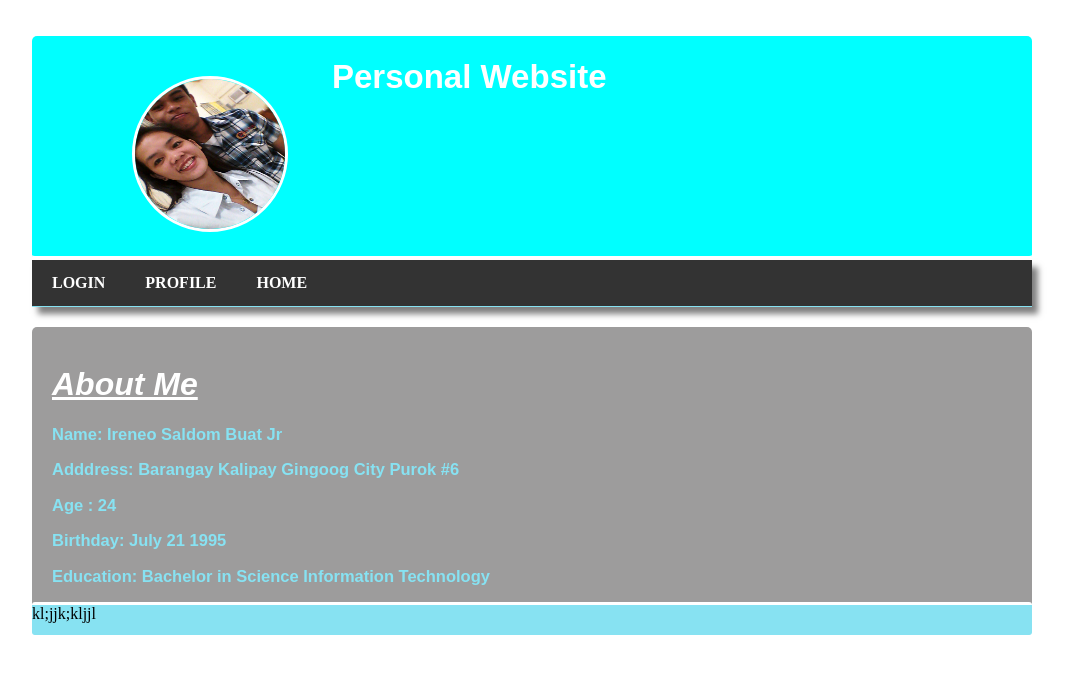
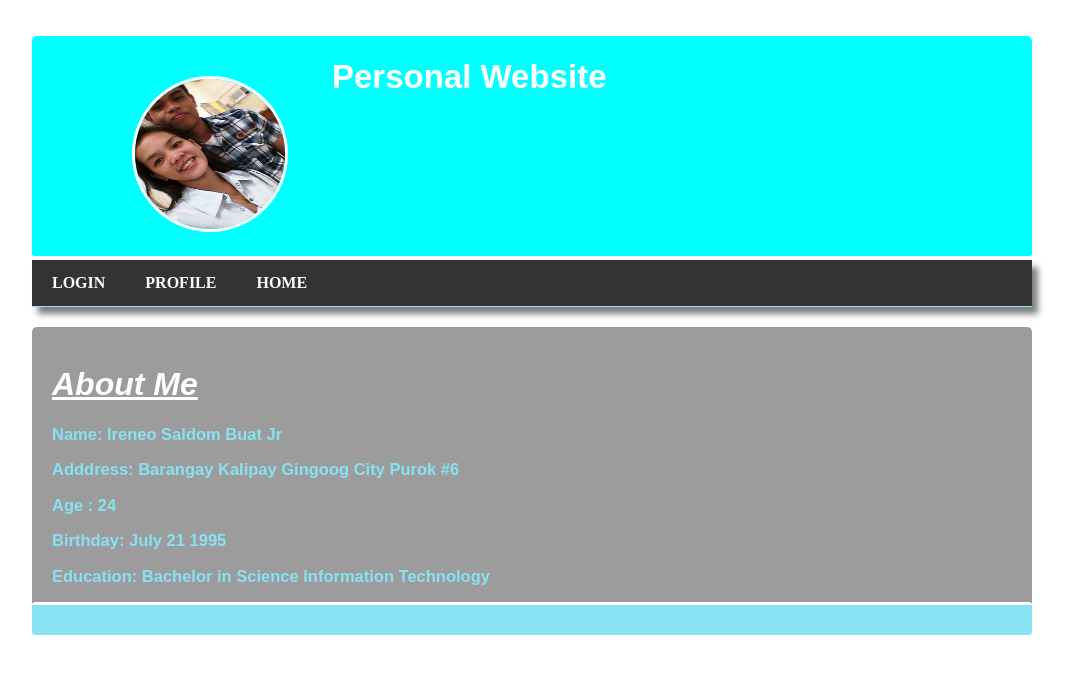
Before and after one commit to fairphantom/PROF-ELECT-WS101, a plain HTML site: page about.html in a window 1280 px wide. Shown: the whole page, without its empty margins (108-1181 px from the left). Drawn offline with Linux system fonts and the light colour scheme.

```diff
--- a/about.html
+++ b/about.html
@@ -36,7 +36,7 @@
 			<p class="AB">Education: Bachelor in Science Information Technology<br> </p>
 		</div>
 		<div class="footer">
-		kl;jjk;kljjl
+
 	</div>
 	</div>
 
```
